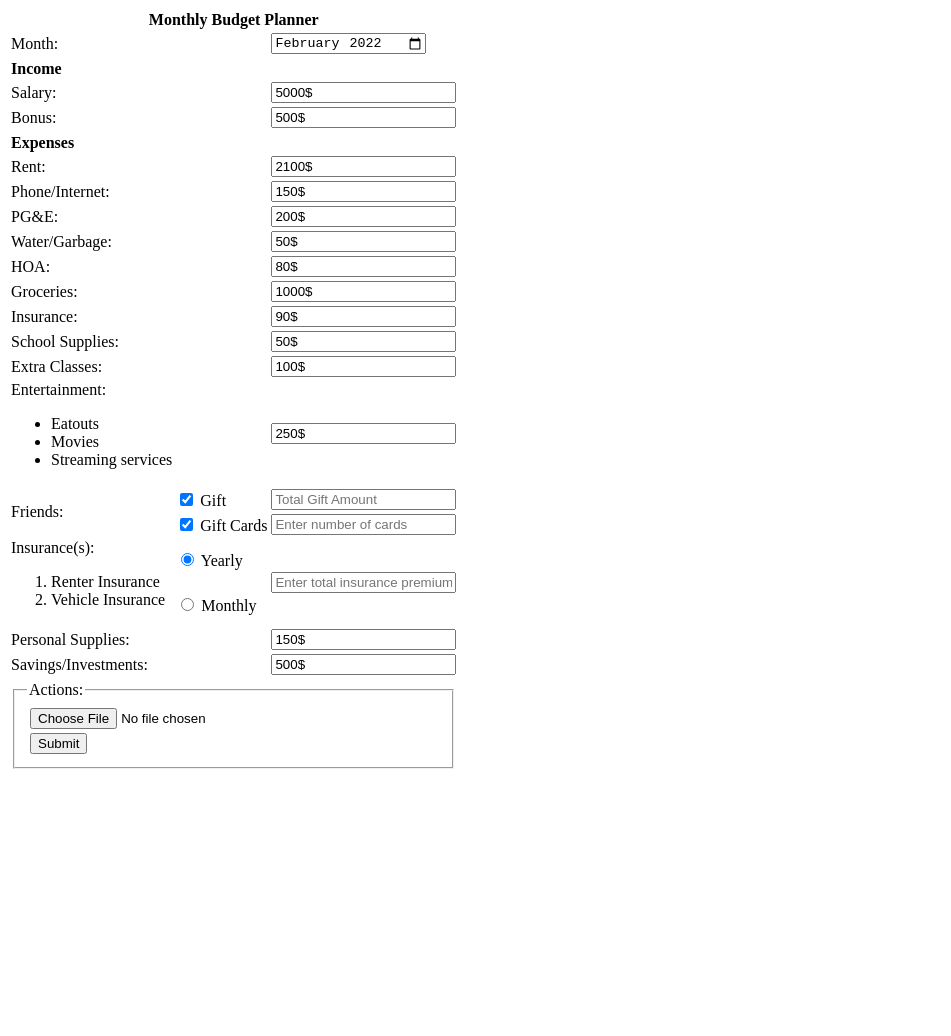
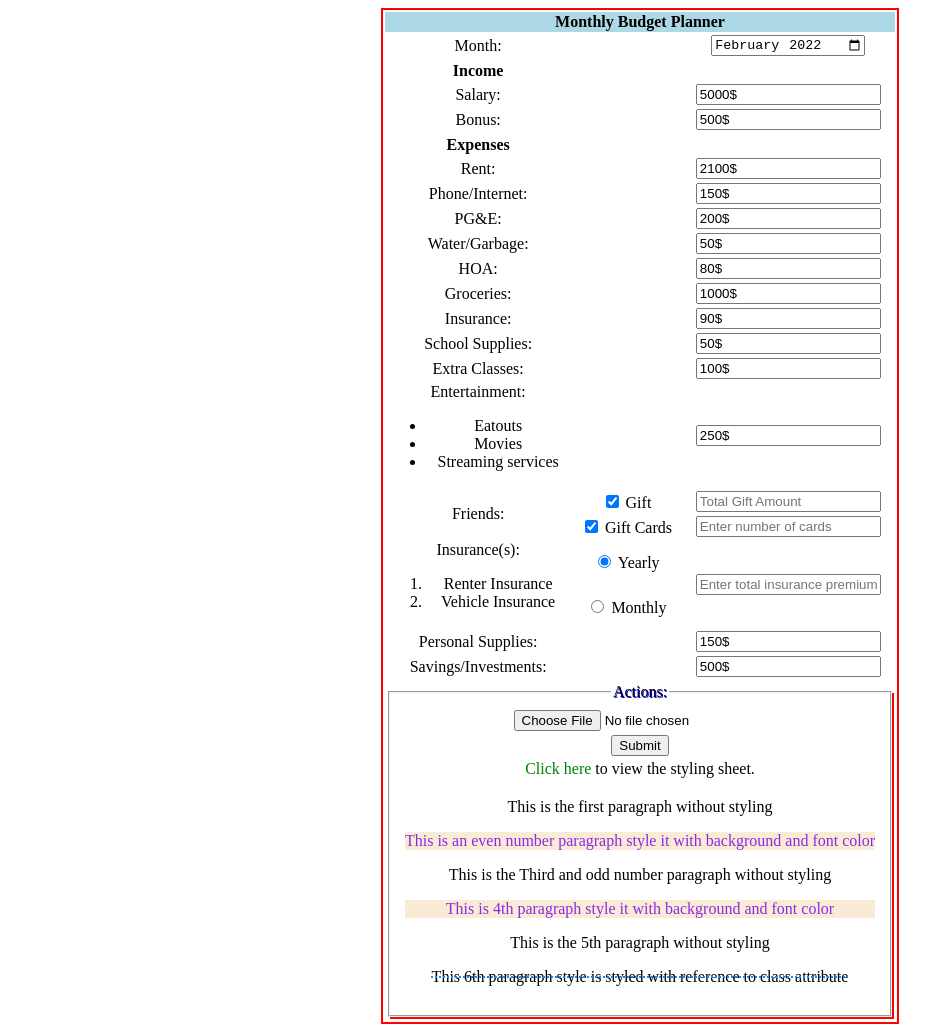
Before and after one commit to Naga-Priya/Naga-Priya, a plain HTML site: page BudgetPlanner.html in a window 1280 px wide. Shown: the whole page, without its empty margins (0-951 px from the left). Before the commit the page ends 800 px from the top, so only its background shows below. Drawn offline with Linux system fonts and the light colour scheme.

Commit message:
Styling Budget Planner

```diff
--- a/BudgetPlanner.html
+++ b/BudgetPlanner.html
@@ -4,13 +4,15 @@
     <meta charset="UTF-8">
     <meta http-equiv="X-UA-Compatible" content="IE=edge">
     <meta name="viewport" content="width=<device-width>, initial-scale=1.0">
+        <link rel="stylesheet" href="./BudgetPlannerStyle.css">
     <title>Document</title>
 </head>
 <body>
     <form action="./datapage.html">
 <table border="0" >
     <tr>
-        <Th colspan="3"> Monthly Budget Planner</Th>
+        <!--background-color doesn't work here-->
+        <Th colspan="3" bgcolor="lightblue" > Monthly budget planner</Th>
     </tr>
     <tr>
         <td><label for="month">Month: </label></td>
@@ -155,6 +157,22 @@
             <tr>
                 <td><input type="submit" value="Submit"></td>
             </tr>
+            <tr>
+                <td>
+                    <a href="./BudgetPlannerStyle.css">Click here</a> to view the styling sheet.
+                </td>
+            </tr>
+            <tr>
+                <td>
+                    <p id="p1" name="para1">This is the first paragraph without styling</p>
+                    <p id="p2" name="para2">This is an even number paragraph style it with background and font color</p>
+                    <p id="p3" name="para3">This is the Third and odd number paragraph without styling</p>
+                    <p id="p2" name="para4">This is 4th paragraph style it with background and font color</p>
+                    <p id="p5" name="para5">This is the 5th paragraph without styling</p>
+                    <p id="p6" name="para6" class="par6">This 6th paragraph style is styled with reference to class attribute</p>
+
+                </td>
+            </tr>
         </table>
         </fieldset>
     </td>
--- /dev/null
+++ b/BudgetPlannerStyle.css
@@ -0,0 +1,53 @@
+body {
+    text-align: center;
+
+
+}
+form{
+    display: inline-block;
+    border: 2px solid red;
+}
+/*table {
+    width:100%;
+    background-color: bisque;
+}*/
+
+th {
+    text-transform: capitalize;
+}
+
+td {
+    text-align: center;
+  }
+
+a {
+    color:green;
+    text-decoration: none;
+}
+p#p2 {
+    color:blueviolet;
+    background-color: antiquewhite;
+}
+
+p.par6 {
+    text-decoration-line:line-through;
+    text-decoration-color: rgb(39, 130, 235);
+    text-decoration-style:dotted;
+    text-decoration-thickness: 2px;
+}
+legend {
+
+    text-emphasis-color: yellow;
+    text-shadow: 1px 1px blue;
+}
+fieldset {
+    box-shadow: 2px 2px red;
+}
+/* this doesn't work
+form {
+    border: solid blue;
+    align-content: center;
+    align-items: center;
+    aspect-ratio: 1;
+    -ms-flex-item-align:stretch;
+}*/
```
Also changed, not shown: Day6.html (added, +38 -0 lines), 1 other file.
